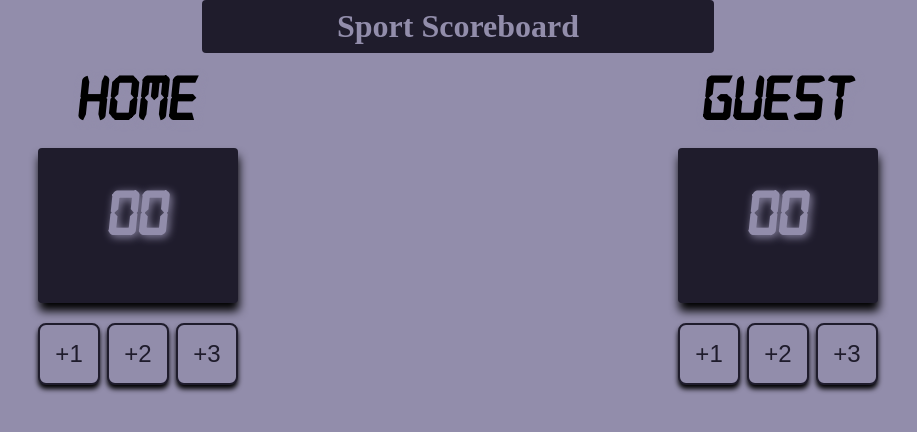
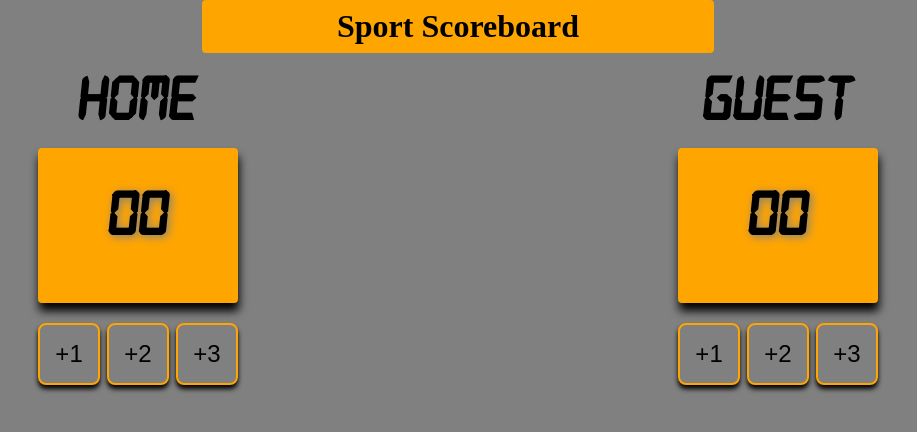
Before and after one commit to Franklin434/scoreboard, a plain HTML site: page index.html in a window 1280 px wide. Shown: the whole page, without its empty margins (182-1099 px from the left). Drawn offline with Linux system fonts and the light colour scheme.

Commit message:
updated styling and color combinations

```diff
--- a/style.css
+++ b/style.css
@@ -5,10 +5,10 @@
 }
 .title{
     text-align: center;
-    background-color: #1f1c2c;
+    background-color: orange;
     width: 40vw;
     margin: 0px auto;
-    color: #928dab;
+    color: black;
     border-radius: 4px;
     padding: 8px 10px;
     @media (width < 550px) {
@@ -17,7 +17,7 @@
     margin-block-end: 20px;
 }
 body{
-    background-color: #928dab;
+    background-color: gray;
 }
 .container{
     text-align: center;
@@ -28,7 +28,7 @@ body{
         gap: 20px;
     }
     font-family: 'digital-7', sans-serif;
-    text-shadow: 2px 2px 8px #928dab;
+    text-shadow: 2px 2px 8px gray;
 }
 @font-face {
     font-family: digital-7;
@@ -48,10 +48,10 @@ body{
     }
 }
 .num-container{
-    background-color: #1f1c2c;
+    background-color: orange;
     text-align: center;
     padding: 40px;
-    color: #928dab;
+    color: black;
     margin-block-end: 20px;
     box-shadow: 1px 8px 10px black;
     @media (width < 550px) {
@@ -61,15 +61,15 @@ body{
     border-radius: 4px;
 }
 .btns button{
-    color: #1f1c2c;
-    background-color: #928dab;
+    color: black;
+    background-color: gray;
     font-size: 1.5em;
     padding: 15px;
-    border: #1f1c2c solid 2px;
+    border: orange solid 2px;
     box-shadow: 0px 4px 5px black;
     border-radius: 8px;
 }
 .btns button:hover{
-    background-color: #1f1c2c;
-    color: #928dab;
+    background-color: orange;
+    color: gray;
 }
```
